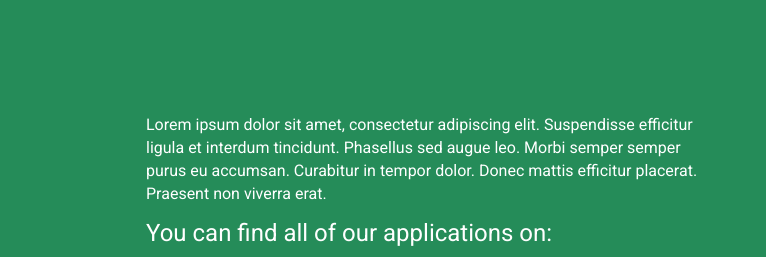
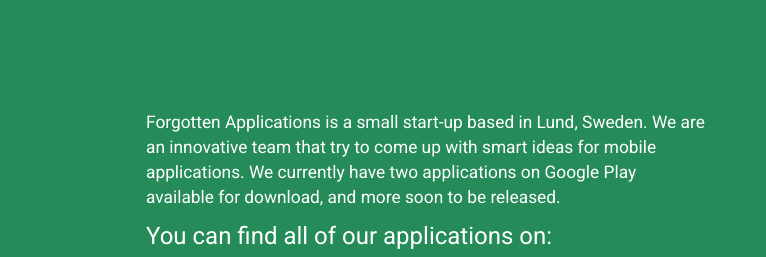
Before and after one commit to forgottenapps/forgottenapps.github.io, a website: page index.html in a window 1280 px wide. Both pictures are taken after a click on the link "About". Shown: the part 195-452 px from the top of the page, 514-1280 px from the left. Drawn offline with nearby package versions, Linux system fonts and the light colour scheme; files whose address does not match are found by name.

Commit message:
Added about text

```diff
--- a/index.html
+++ b/index.html
@@ -433,7 +433,7 @@
 					</div>
 					<div id="col2" class="col-md-4 description-box" style="height: 100%;">
 						<div class="description-content">
-							<p style="color: white; font-size: 12pt;">Lorem ipsum dolor sit amet, consectetur adipiscing elit. Suspendisse efficitur ligula et interdum tincidunt. Phasellus sed augue leo. Morbi semper semper purus eu accumsan. Curabitur in tempor dolor. Donec mattis efficitur placerat. Praesent non viverra erat.</p>
+							<p style="color: white; font-size: 13pt;">Forgotten Applications is a small start-up based in Lund, Sweden. We are an innovative team that try to come up with smart ideas for mobile applications. We currently have two applications on Google Play available for download, and more soon to be released.</p>
 							<p style=" color: white; font-size: 18pt;">You can find all of our applications on:</p>
 							<a href="https://play.google.com/store/apps/developer?id=Forgotten+Applications" target="_blank">
 								<img id="googleplay-button" style="max-height: 60px;" src="img/google play badge2.png" alt="Find us on Google Play">
```
